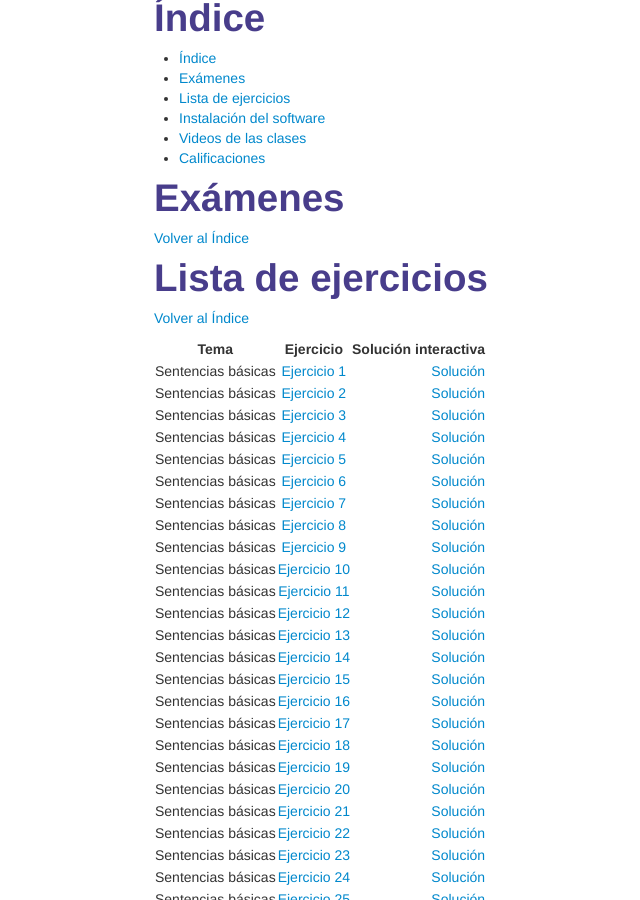
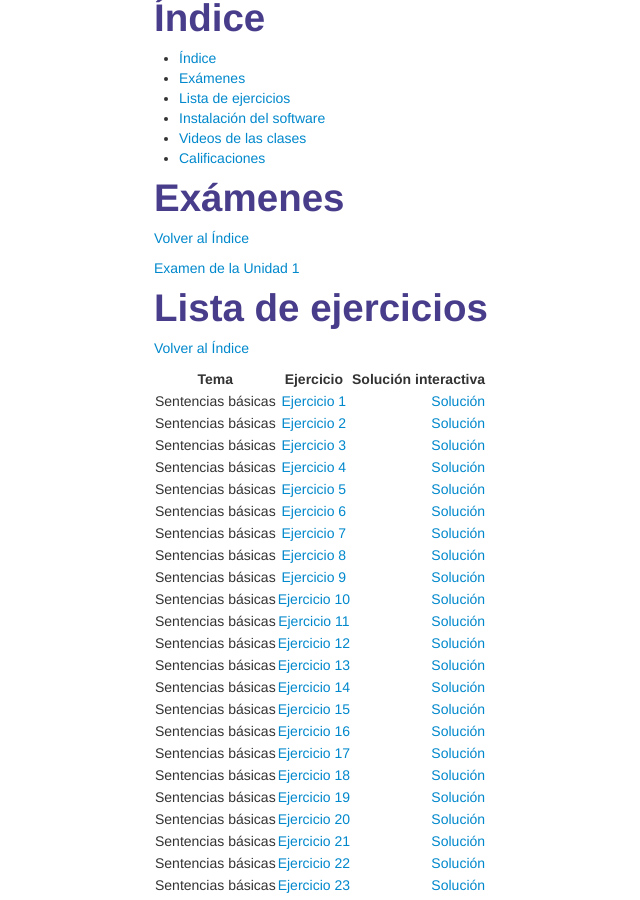
Before and after one commit to enriGarcia/enriGarcia.github.io, a Jekyll site: the page built from pages/teaching/progBas.md, in a window 1280 px wide and 900 px high, scrolled down 339 px. Shown: the whole window, without its empty margins (136-776 px from the left). Built offline with Jekyll 4.4.1, drawn with Linux system fonts in a browser that asks for light colours.

Commit message:
prgbas update

```diff
--- a/pages/teaching/progBas.md
+++ b/pages/teaching/progBas.md
@@ -15,6 +15,8 @@ description: Página de la asignatura de Programación Básica.
 
 # Exámenes
 [Volver al Índice](#índice)
+
+[Examen de la Unidad 1](https://forms.office.com/Pages/ResponsePage.aspx?id=y1jm2P_6VUyB-AXvC5vUbKT3YTvvN1tKvjmLKqHNWhZUOEVJUzdHWEc0OElIQjY5SURCWEVZM1M4NC4u)
 
 # Lista de ejercicios
 [Volver al Índice](#índice)
```
